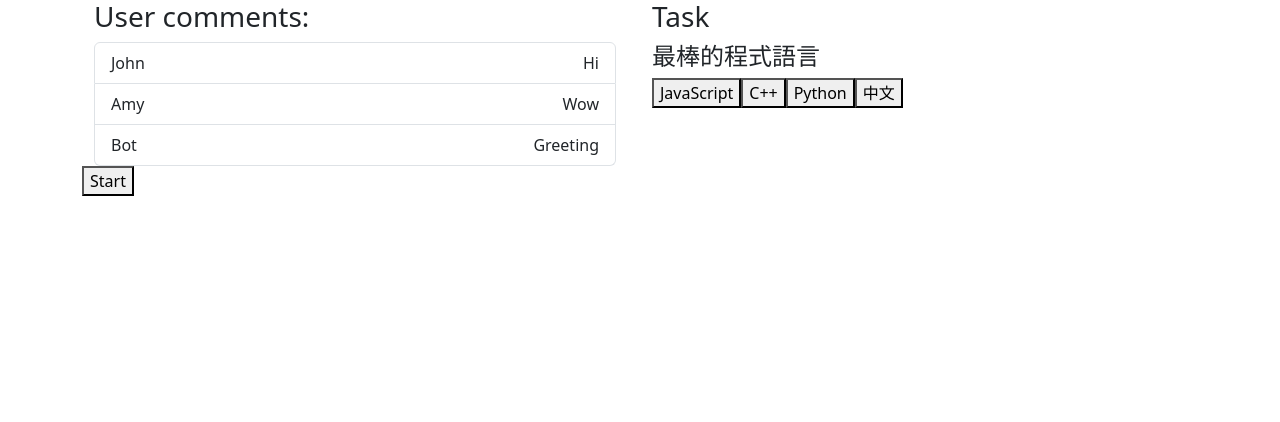
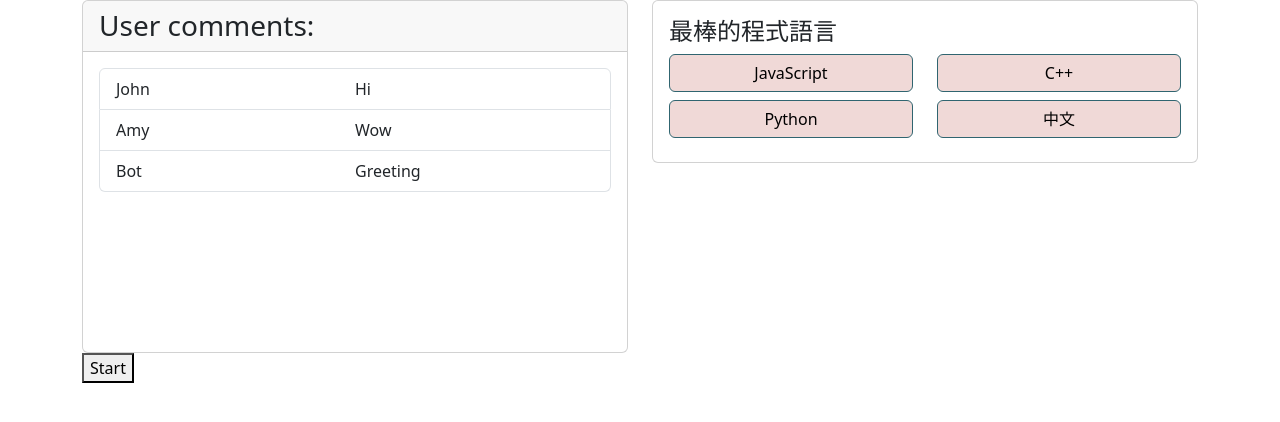
Before and after one commit to yarik89spb/personal-project, a React (Vite) app in the folder client/: page /host in a window 1280 px wide. Shown: the top 422 px of the page. Built offline with nearby package versions, Linux system fonts and the light colour scheme; no server answers.

Commit message:
Move AlwaysScrollDown to own file, style host & guest layout, add text wrap

```diff
--- /dev/null
+++ b/client/src/components/AlwaysScrollToBottom.tsx
@@ -0,0 +1,19 @@
+import React, { useRef, useEffect } from 'react';
+
+interface AlwaysScrollToBottomProps {
+  children?: React.ReactNode;
+}
+
+const AlwaysScrollToBottom: React.FC<AlwaysScrollToBottomProps> = ({ children }) => {
+  const elementRef = useRef<HTMLDivElement>(null);
+
+  useEffect(() => {
+    if (elementRef.current) {
+      elementRef.current.scrollIntoView({ behavior: 'smooth', block: 'end' });
+    }
+  }, [children]);
+
+  return <div ref={elementRef}>{children}</div>;
+};
+
+export default AlwaysScrollToBottom;
--- /dev/null
+++ b/client/src/components/EventScreen.css
@@ -0,0 +1,11 @@
+.btn.btn-custom {
+  /* Your custom styles */
+  --bs-btn-bg: rgb(240, 217, 215);
+  --bs-btn-border-color: rgb(48, 101, 112);
+  --bs-btn-color: #000;
+  --bs-btn-hover-bg: rgb(48, 101, 112);
+  --bs-btn-hover-color: #fff;
+  --bs-btn-hover-border-color: #fff;
+  --bs-font-family-base: 'Roboto', sans-serif;
+  --bs-font-weight-base: 700;
+}
--- a/client/src/components/EventScreen.tsx
+++ b/client/src/components/EventScreen.tsx
@@ -1,4 +1,5 @@
 import { useState, useEffect, useRef, ChangeEvent } from 'react';
+import './EventScreen.css';
 
 
 interface Option{
@@ -28,19 +29,29 @@ function EventScreen( { question } : EventScreenProps){
   function renderQuestion(question : Question){
     return (
       <>
-        <h3>Task</h3>
-        <div>
-          <h4> {question.content} </h4>
-          <div>{question.options.map((option)=>{
-            return <button>{option.text}</button>
-          })}
+        <div className="mb-4">
+          <div className="card">
+            <div className="card-body">
+              <h4 className="card-title"> {question.content} </h4>
+              <div className="row">
+                {question.options.map((option, index)=>(
+                  <div className="col-md-6 mb-2" key={index}>
+                    <button key={index} type="button" className="btn btn-custom w-100">
+                      {option.text}
+                    </button>
+                  </div>
+                ))}
+              </div>
+            </div>
           </div>
         </div>
       </>
     )
   }
 
-  return <>{renderQuestion(question)}</>;
+  return (
+    <>{renderQuestion(question)}</>
+  )
 }
 
 export default EventScreen;
--- /dev/null
+++ b/client/src/components/GuestView.css
@@ -0,0 +1,5 @@
+/* .list-group-item.d-flex.justify-content-between.align-items-start>div{
+  margin: 0px;
+  white-space: pre-wrap;
+  word-wrap: break-word;
+} */
--- a/client/src/components/GuestView.tsx
+++ b/client/src/components/GuestView.tsx
@@ -1,6 +1,8 @@
-import { useState, useEffect, useRef, ChangeEvent } from 'react';
+import { useState, useEffect, ChangeEvent } from 'react';
 import { useSocket, sendMessage, useCommandListener } from '../utils/websocket';
 import EventScreen from './EventScreen';
+import AlwaysScrollToBottom from './AlwaysScrollToBottom';
+import './GuestView.css'
 
 function GuestView() {
   let userComments = [
@@ -65,34 +67,27 @@ function GuestView() {
       <ul className='list-group list-group-numbered"'>
       {comments.map((comment, index) => (
         <li key={index} className='list-group-item d-flex justify-content-between align-items-start'>
-          <div>{comment.author}</div>
-          <div>{comment.content}</div>
+          <div className="text-wrap" style={{width: '30rem'}}>
+            {comment.author}
+          </div>
+          <div className="text-wrap" style={{width: '30rem'}}>
+            {comment.content}
+          </div>
         </li>
       ))}
     </ul>
     )
   }
 
-  // Reference: 紀又瑄
-  const AlwaysScrollToBottom = () => {
-    const elementRef = useRef<HTMLDivElement>(null);
-    useEffect(() => {
-      if (elementRef.current) {
-        elementRef.current.scrollIntoView({ behavior: 'smooth' });
-      }
-    }, [elementRef.current]);
-    // Create invisible div element and drag screen to it
-    return <div ref={elementRef} />;
-  };
-
   return (
       <div className='container' id='chat-container'>
         <EventScreen question={currentScreen} />
         <div className='card'>
           <h3 className='card-header'>Chat:</h3>
-          <div className='card-body' style={{ height: '600px', maxHeight: '600px', overflowY: 'auto' }} id='comments-container'>
-            {renderComments(commentsArray)}
-            <AlwaysScrollToBottom/>
+          <div className='card-body' style={{ height: '400px', maxHeight: '400px', overflowY: 'auto' }} id='comments-container'>
+            <AlwaysScrollToBottom>
+              {renderComments(commentsArray)}
+            </AlwaysScrollToBottom>
           </div>
           <div className='card-footer'>
             <div id='messenger' className='input-group'>
--- /dev/null
+++ b/client/src/components/HostView.css
@@ -0,0 +1,5 @@
+/* .list-group-item.d-flex.justify-content-between.align-items-start>div{
+  margin: 0px;
+  white-space: pre-wrap;
+  word-wrap: break-word;
+} */
--- a/client/src/components/HostView.tsx
+++ b/client/src/components/HostView.tsx
@@ -1,6 +1,8 @@
 import { Fragment, useState, useRef, useEffect} from 'react';
 import { useSocket, useMessageListener, sendCommand } from '../utils/websocket';
 import EventScreen from './EventScreen';
+import AlwaysScrollToBottom from './AlwaysScrollToBottom';
+import './HostView.css'
 
 function HostView(){
   let userComments = [
@@ -38,8 +40,12 @@ function HostView(){
       <ul className='list-group list-group-numbered"'>
       {comments.map((comment, index) => (
         <li key={index} className='list-group-item d-flex justify-content-between align-items-start'>
-          <div>{comment.author}</div>
-          <div>{comment.content}</div>
+          <div className="text-wrap" style={{width: '30rem'}}>
+            {comment.author}
+          </div>
+          <div className="text-wrap" style={{width: '30rem'}}>
+            {comment.content}
+          </div>
         </li>
       ))}
     </ul>
@@ -51,6 +57,7 @@ function HostView(){
   }
 
   function changeScreen(){
+
     sendCommand(socket, 'changeScreen', testQuestion)
   }
 
@@ -62,9 +69,13 @@ function HostView(){
     <div className='container'>
       <div className='row'>
         <div className='col-md-6'>
-          <div className='container-sm' id='comments-container'>
-            <h3>User comments:</h3>
-            {renderComments(commentsArray)}
+          <div className='card'>
+            <h3 className='card-header' >User comments:</h3>
+            <div className='card-body' style={{ height: '300px', maxHeight: '300px', overflowY: 'auto' }}>
+              <AlwaysScrollToBottom>
+                {renderComments(commentsArray)}
+              </AlwaysScrollToBottom>
+            </div>
           </div>
         </div>
         <div className='col-md-6'>
```
